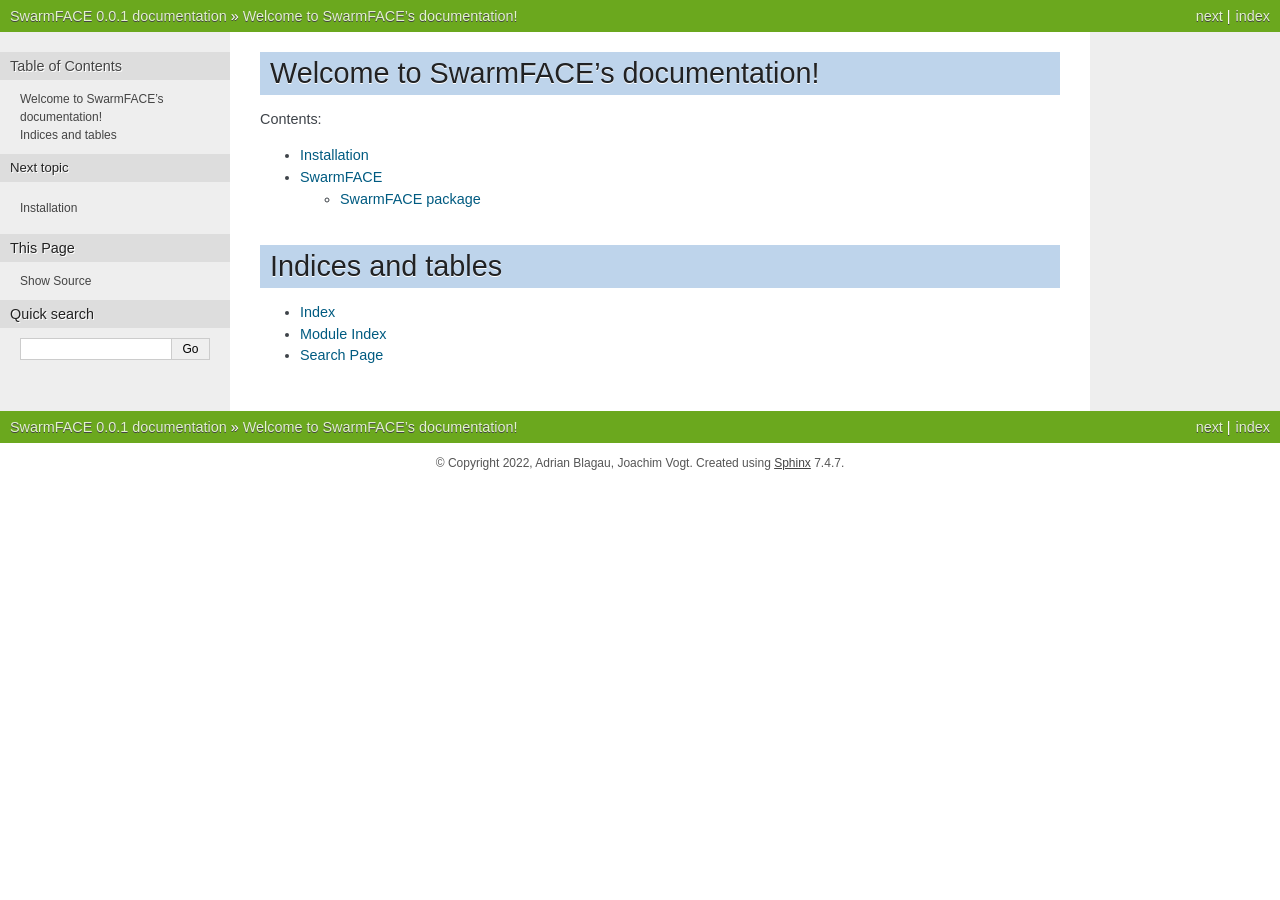
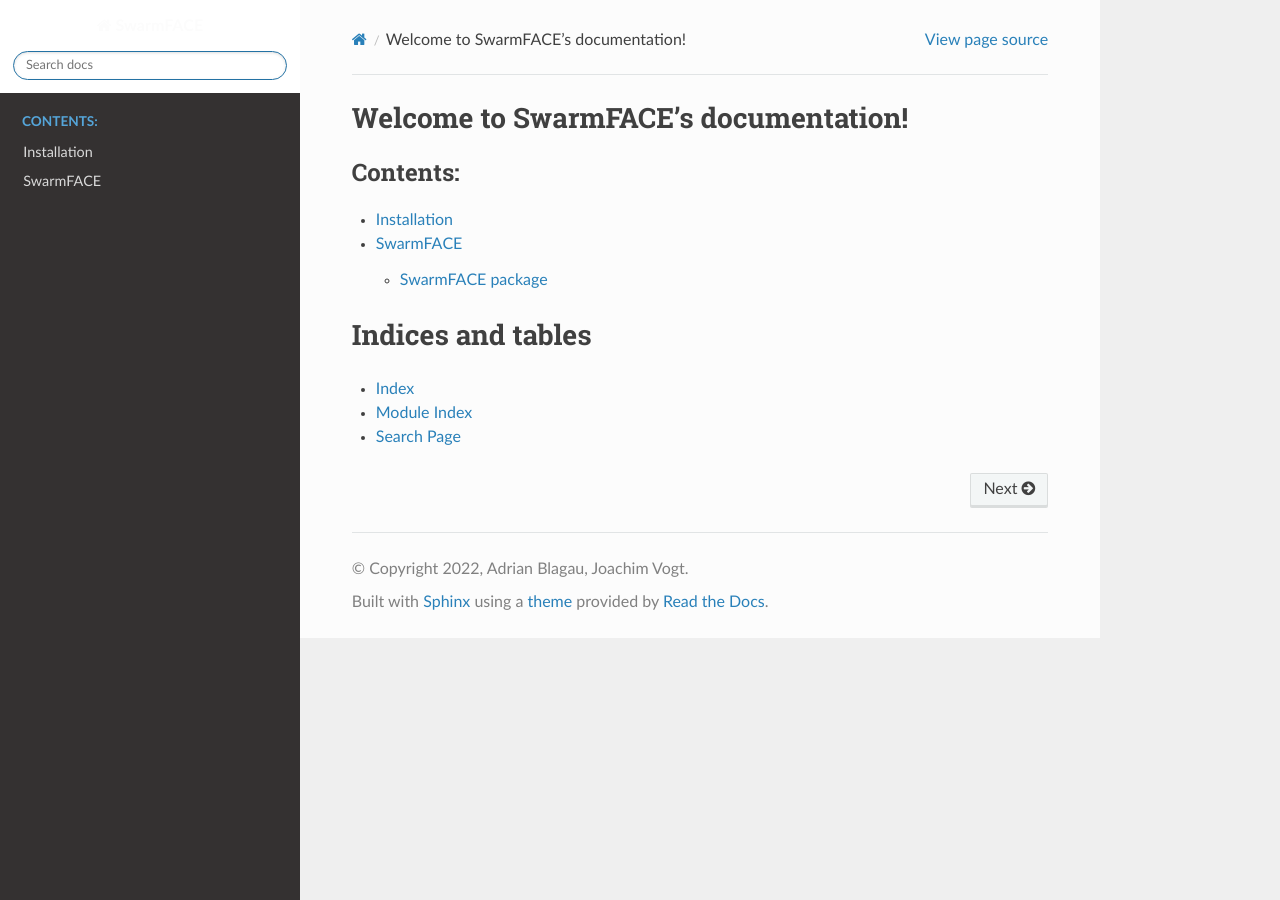
Before and after one commit to ablagau/SwarmFACE, a Sphinx documentation site: the page built from docs/source/index.rst, in a window 1280 px wide. Built offline with Sphinx 7.4.7 and the Read the Docs theme 2.0.0, drawn with Linux system fonts in a browser that asks for light colours.

Commit message:
First release

```diff
--- a/docs/source/conf.py
+++ b/docs/source/conf.py
@@ -37,6 +37,7 @@
     'sphinx.ext.autodoc',
     'sphinx.ext.napoleon',
     'sphinx.ext.viewcode',
+    'sphinx_rtd_theme',
     'sphinx.ext.coverage'
     ]
 source_suffix = [".rst", ".md"]
@@ -54,8 +55,14 @@
 # The theme to use for HTML and HTML Help pages.  See the documentation for
 # a list of builtin themes.
 #
-html_theme = 'nature'
+html_theme = 'sphinx_rtd_theme'
+#html_theme = 'nature'
 #html_theme = 'alabaster'
+
+html_theme_options = {
+    'titles_only': True,
+    'style_nav_header_background': 'white'
+    }
 
 # Add any paths that contain custom static files (such as style sheets) here,
 # relative to this directory. They are copied after the builtin static files,
```
